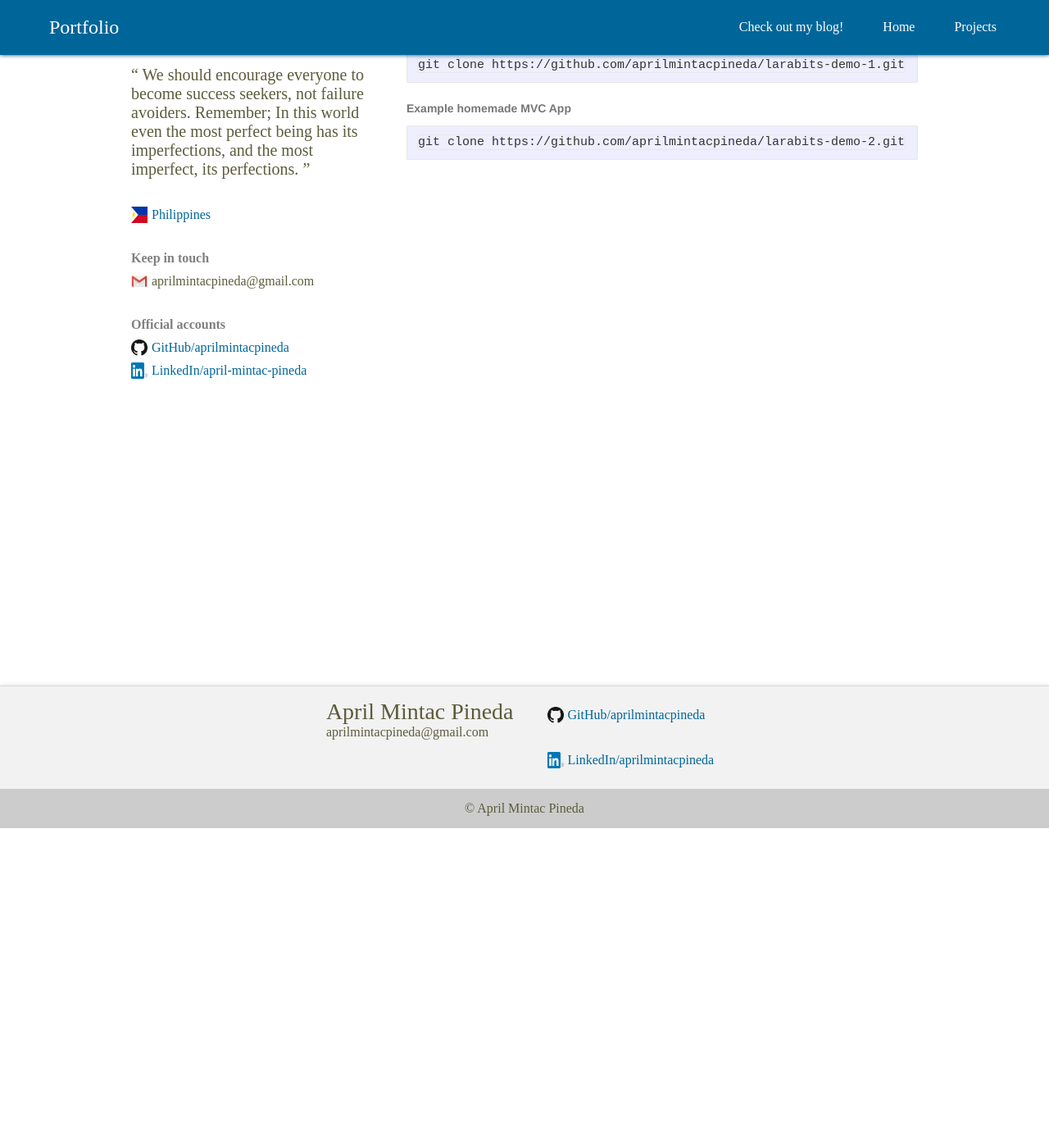
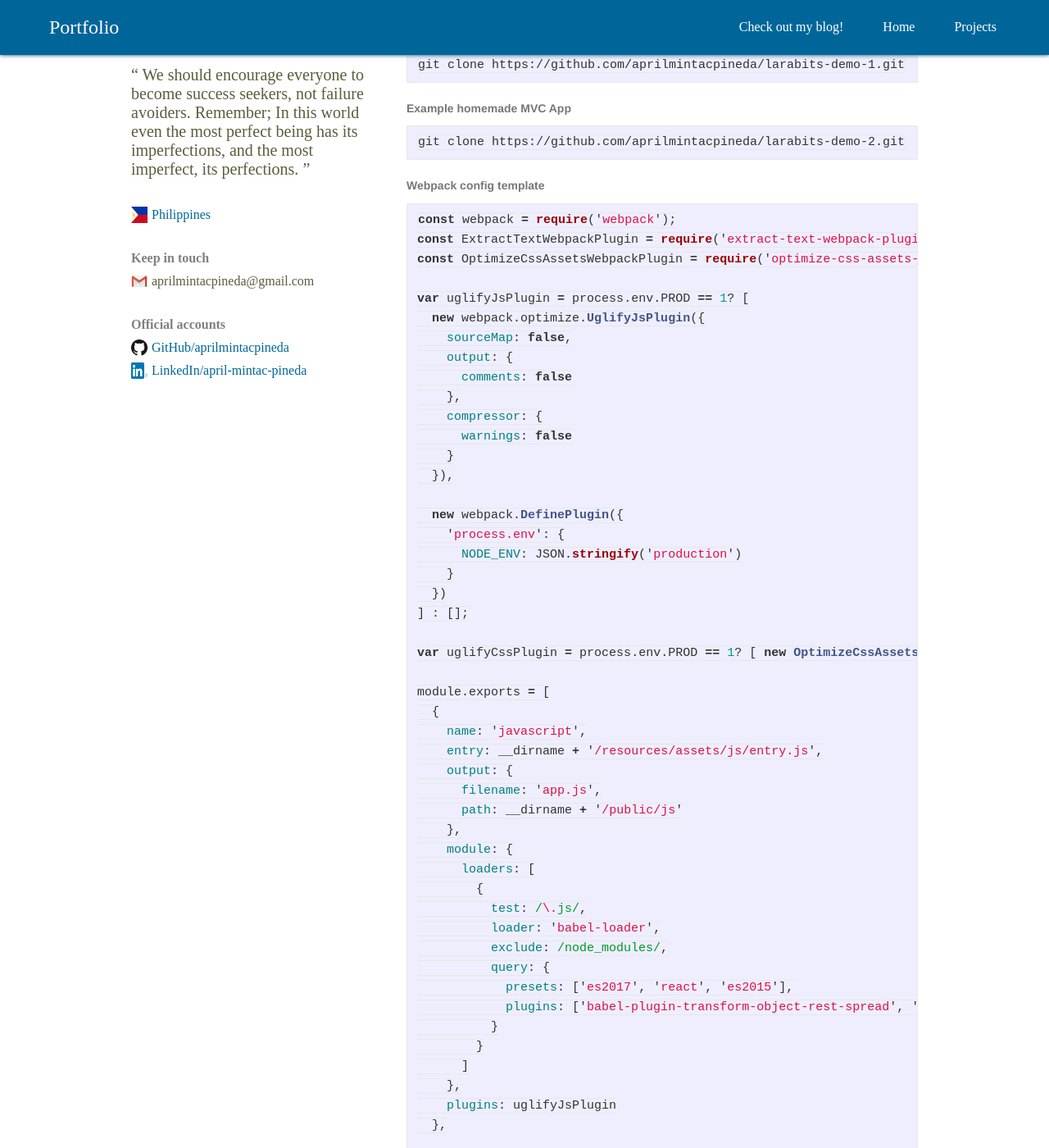
Before and after one commit to aprilmintacpineda/my-old-site, a Jekyll site: the page built from _posts/2017-09-05-larabits-tech-talk.md, in a window 1280 px wide and 1400 px high, scrolled down 390 px. Shown: the whole window at 82% size. Built offline with Jekyll 4.4.1, drawn with Linux system fonts in a browser that asks for light colours; some of the changed text lies outside the part shown.

Commit message:
updated the latest post

````diff
--- a/_posts/2017-09-05-larabits-tech-talk.md
+++ b/_posts/2017-09-05-larabits-tech-talk.md
@@ -30,3 +30,79 @@ git clone https://github.com/aprilmintacpineda/larabits-demo-1.git
 ```
 git clone https://github.com/aprilmintacpineda/larabits-demo-2.git
 ```
+
+###### Webpack config template
+
+```javascript
+const webpack = require('webpack');
+const ExtractTextWebpackPlugin = require('extract-text-webpack-plugin');
+const OptimizeCssAssetsWebpackPlugin = require('optimize-css-assets-webpack-plugin');
+
+var uglifyJsPlugin = process.env.PROD == 1? [
+  new webpack.optimize.UglifyJsPlugin({
+    sourceMap: false,
+    output: {
+      comments: false
+    },
+    compressor: {
+      warnings: false
+    }
+  }),
+
+  new webpack.DefinePlugin({
+    'process.env': {
+      NODE_ENV: JSON.stringify('production')
+    }
+  })
+] : [];
+
+var uglifyCssPlugin = process.env.PROD == 1? [ new OptimizeCssAssetsWebpackPlugin() ] : []
+
+module.exports = [
+  {
+    name: 'javascript',
+    entry: __dirname + '/resources/assets/js/entry.js',
+    output: {
+      filename: 'app.js',
+      path: __dirname + '/public/js'
+    },
+    module: {
+      loaders: [
+        {
+          test: /\.js/,
+          loader: 'babel-loader',
+          exclude: /node_modules/,
+          query: {
+            presets: ['es2017', 'react', 'es2015'],
+            plugins: ['babel-plugin-transform-object-rest-spread', 'babel-plugin-transform-class-properties']
+          }
+        }
+      ]
+    },
+    plugins: uglifyJsPlugin
+  },
+
+  {
+    name: 'stylesheets',
+    entry: __dirname + '/resources/assets/sass/entry.sass',
+    output: {
+      filename: 'app.css',
+      path: __dirname + '/public/css'
+    },
+    module: {
+      loaders: [
+        {
+          test: /\.sass/,
+          loader: ExtractTextWebpackPlugin.extract({
+            use: 'css-loader!sass-loader',
+            fallback: 'style-loader'
+          })
+        }
+      ]
+    },
+    plugins: [
+      new ExtractTextWebpackPlugin('app.css')
+    ].concat(uglifyCssPlugin)
+  }
+];
+```
````
